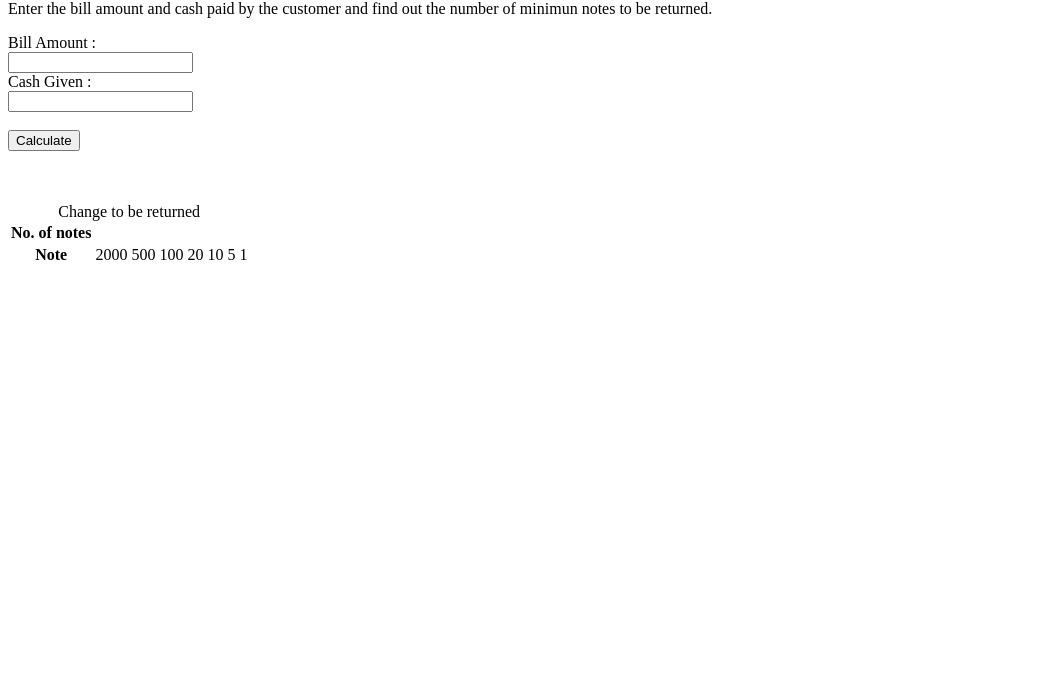
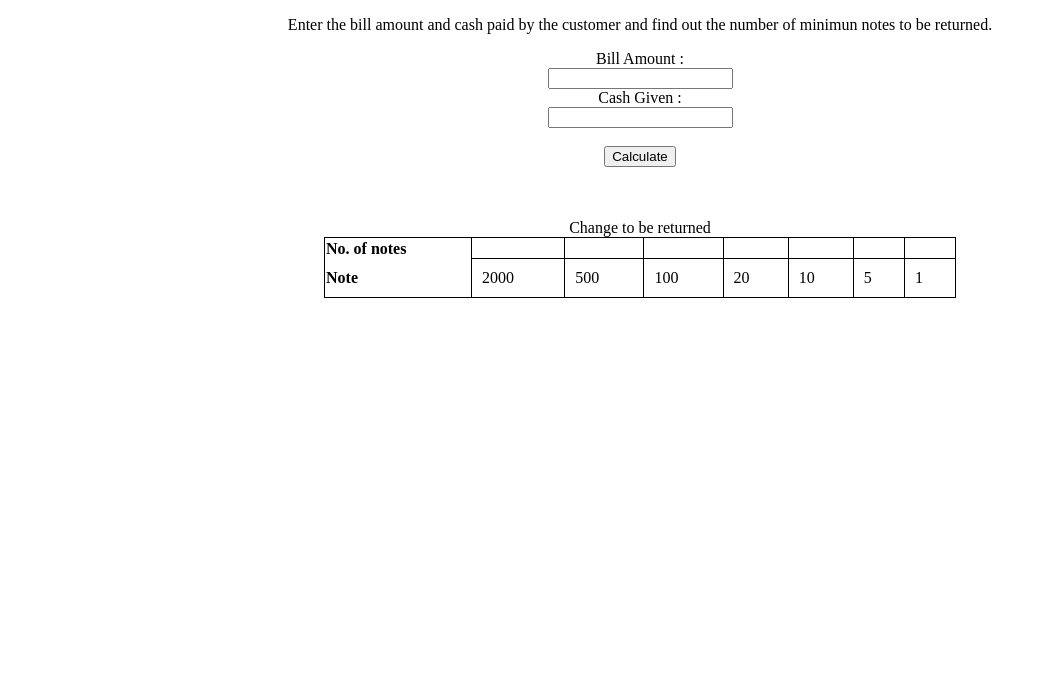
Before and after one commit to sach10-create/neogcamp-cash-register, a plain HTML site: page index.html in a window 1280 px wide. Shown: the part 106-800 px from the top of the page, without its empty margins (0-1047 px from the left). Drawn offline with Linux system fonts and the light colour scheme.

Commit message:
added css

```diff
--- a/index.html
+++ b/index.html
@@ -8,7 +8,7 @@
     <link rel="stylesheet" href="./style.css" class="rel">
 </head>
 <body>
-    <div class="container">Cash Register</div>
+    <div class="container">
     <h1 class="heading">Cash Register Manager</h1>
     <p class="desp">Enter the bill amount and cash paid by the customer and find out the number of minimun notes to be returned.</p>
     <label for="billAmount">Bill Amount : </label><br>
@@ -17,7 +17,7 @@
     <input type="text" class="cashGiven"/><br><br>
     <button id="checkButton">Calculate</button>
     <p id="error-msg"></p>
-    <table class="outputTable">
+    <table class="outputTable" align="center">
         <caption>Change to be returned</caption><br><br>
         <tr>
             <th> No. of notes </th>
@@ -40,7 +40,7 @@
             <td>1</td>
         </tr>
     </table>
-
+      </div>
     <script src="app.js"></script>
 </body>
 </html>
--- a/style.css
+++ b/style.css
@@ -1,7 +1,23 @@
-
 
 .container {
-    display : flex;
-    flex-direction: column;
-    width: 50vw;
+    margin: 4rem auto 7rem;
+    text-align: center;
+  }
+
+.heading{
+    text-align: center;
 }
+
+.outputTable{
+    width: 50%;
+    text-align: justify;
+    border-collapse: collapse;
+    margin: auto;
+    border: 1px solid;
+
+}
+td{
+    padding: 10px;
+    border: 1px solid black;
+    border-collapse: collapse;
+}
```
